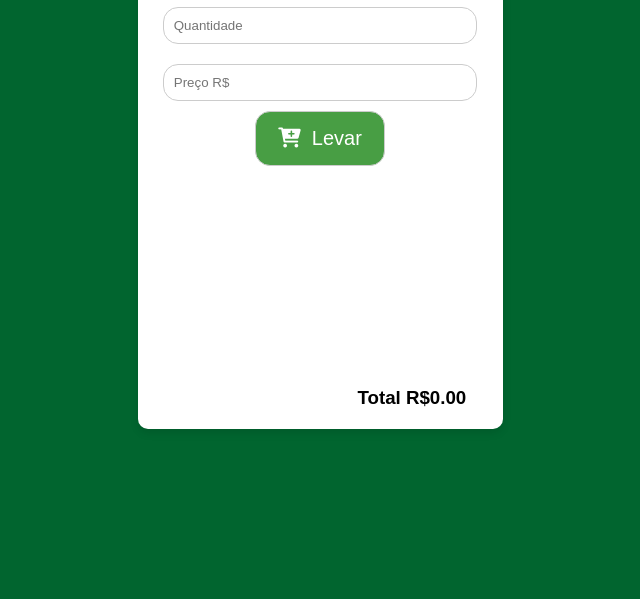
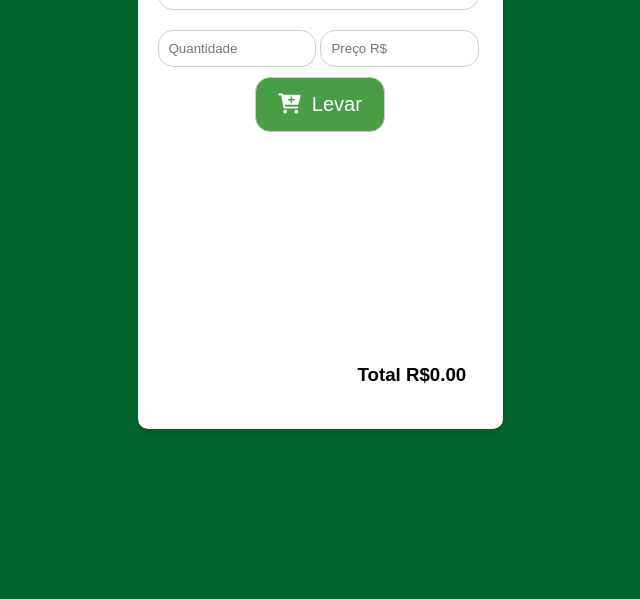
Before and after one commit to brunooliveiradsv/smarket, a plain HTML site: page index.html in a window 1280 px wide. Shown: the part 201-800 px from the top of the page, without its empty margins (320-960 px from the left). Drawn offline with Linux system fonts and the light colour scheme.

Commit message:
New Commit

```diff
--- a/index.html
+++ b/index.html
@@ -14,8 +14,10 @@
             <input type="text" id="itemInput"  placeholder="Nome do produto" oninput="filtrarSugestoes()">
             <div id="sugestoes"></div>
         </div>
-        <input type="number" id="qtddInput" placeholder="Quantidade">
-        <input type="text" id="precoInput" placeholder="Preço R$" oninput="formatarMoeda(this)">
+        <div>
+            <input type="number" id="qtddInput" placeholder="Quantidade">
+            <input type="text" id="precoInput" placeholder="Preço R$" oninput="formatarMoeda(this)">
+        </div>
         <button onclick="adicionarItem()" type="submit"><i class="fa-solid fa-cart-plus"></i>&nbsp;&nbsp;Levar</button>
         <ul id="listaCompras"></ul>
         <h3>Total&nbsp;R$<span id="totalPreco">0.00</span></h3>
--- a/style.css
+++ b/style.css
@@ -25,11 +25,15 @@ img {
 }
 
 input {
-    width: 90%;
+    width: 92%;
     padding: 10px;
     margin: 10px 0;
     border: 1px solid #ccc;
     border-radius: 15px;
+}
+
+#qtddInput, #precoInput {
+    width: 42%;
 }
 
 button {
```
